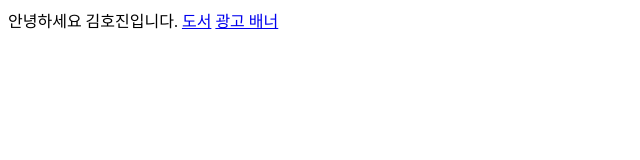
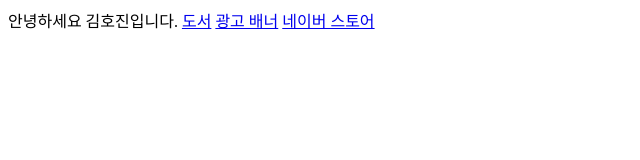
Before and after one commit to khozan0120/TeamProject, a plain HTML site: page index.html in a window 1280 px wide. Shown: the whole page, without its empty margins (0-640 px from the left). Drawn offline with Linux system fonts and the light colour scheme.

Commit message:
네이버 스토어 추가

```diff
--- a/index.html
+++ b/index.html
@@ -2,3 +2,4 @@
 
 <a href="./book.html">도서</a>
 <a href="./adbanner.html">광고 배너</a>
+<a href="./naverStore.html">네이버 스토어</a>
```
Also changed, not shown: naverStore.html (added, +1 -0 lines).
